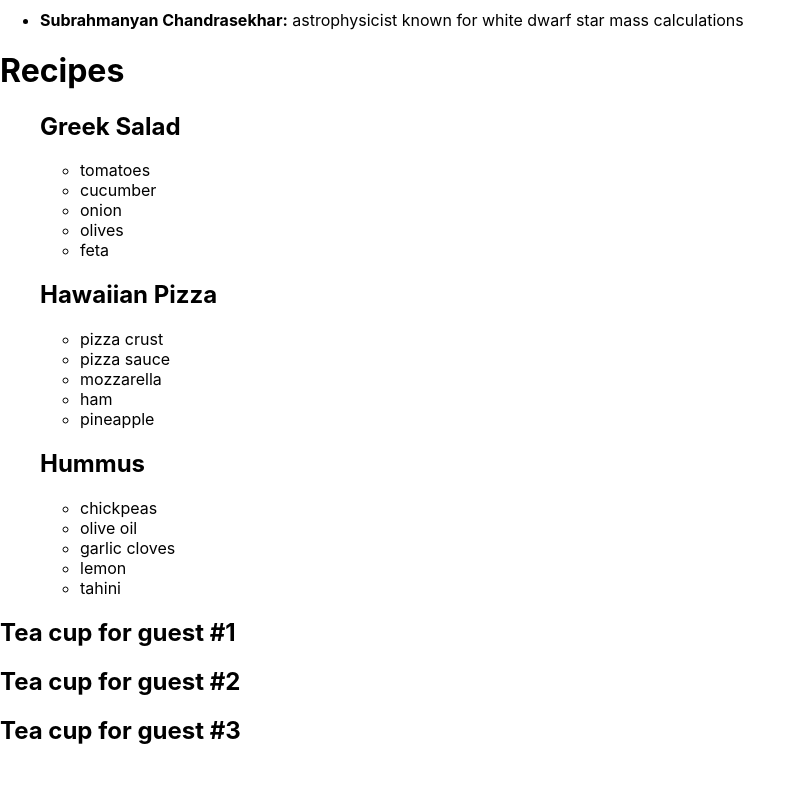
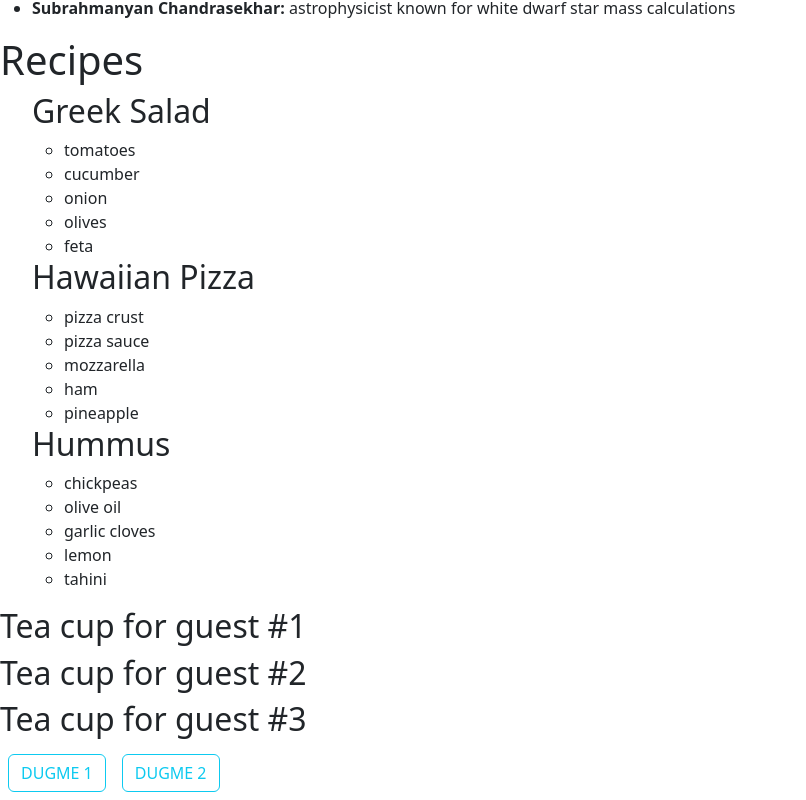
Before and after one commit to MirjanaPanic/learning-app, a React (Create React App) app: page / in a window 1280 px wide. Shown: the part 1240-2040 px from the top of the page, without its empty margins (0-806 px from the left). Before the commit the page ends 2005 px from the top, so only its background shows below. Built offline with nearby package versions, Linux system fonts and the light colour scheme.

Commit message:
handle event, children prop

```diff
--- a/package.json
+++ b/package.json
@@ -7,7 +7,7 @@
     "@testing-library/jest-dom": "^6.6.3",
     "@testing-library/react": "^16.3.0",
     "@testing-library/user-event": "^13.5.0",
-    "bootstrap": "^5.3.4",
+    "bootstrap": "^5.3.5",
     "react": "^19.1.0",
     "react-dom": "^19.1.0",
     "react-scripts": "5.0.1",
--- /dev/null
+++ b/src/components/PropsHandler.jsx
@@ -0,0 +1,14 @@
+function Dugme({ poruka, children}) {
+  return <button className="btn btn-outline-info m-2" onClick={() => alert(poruka)}> {children}</button>;
+}
+
+export default function Poruka() {
+  const poruka1 = "poruka 1";
+  const poruka2 = "poruka 2";
+  return (
+    <div >
+      <Dugme poruka={poruka1}> DUGME 1 </Dugme>
+      <Dugme poruka={poruka2}> DUGME 2</Dugme>
+    </div>
+  );
+}
--- a/src/index.js
+++ b/src/index.js
@@ -7,6 +7,8 @@ import List from "./components/Liste";
 import DveListe from "./components/DveListe";
 import Recepti from "./components/Recepti";
 import PureComponent from "./components/PureComponent";
+import Poruka from "./components/PropsHandler";
+import "bootstrap/dist/css/bootstrap.css"; //ovde ukljucujemo bootstrap
 
 //React ovde u root div u index.html renderuje sve ostalo, sve ove komponente koje se pozivaju u okviru render() funkcije.
 const root = ReactDOM.createRoot(document.getElementById("root"));
@@ -18,6 +20,7 @@ root.render(
     <DveListe />
     <Recepti />
     <PureComponent />
+    <Poruka />
   </>
   //</React.StrictMode>
 );
```
Also changed, not shown: 1 other file (tests, documents, lock files or other folders).
